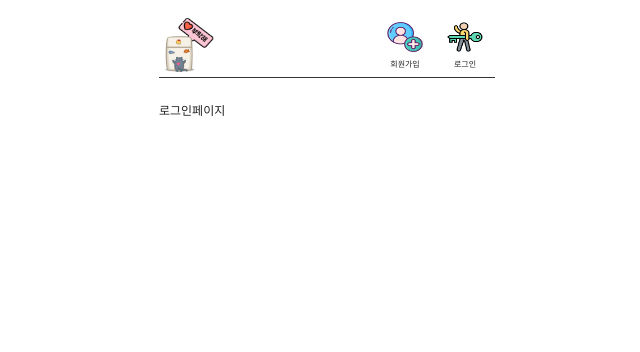
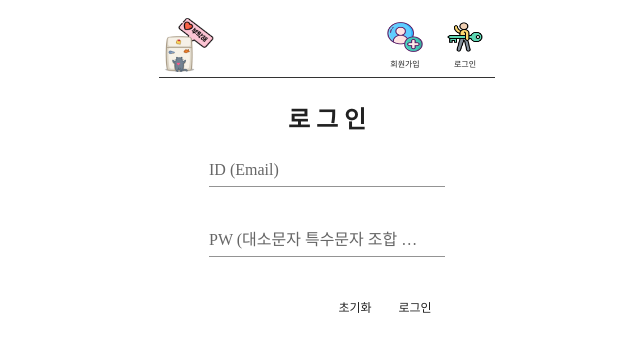
Before and after one commit to JuneHyung/Woo, a Vue app in the folder frontend/: page /login in a window 1280 px wide. Shown: the top 352 px of the page, without its empty margins (313-953 px from the left). Built offline with nearby package versions, Linux system fonts and the light colour scheme; a web font is replaced by a local one.

Commit message:
update S04P31D109-42 : 로그인,회원가입 폼 작성

```diff
--- a/frontend/src/views/member/Login.vue
+++ b/frontend/src/views/member/Login.vue
@@ -1,5 +1,43 @@
 <template>
     <v-container>
-        <p>로그인페이지</p>
+        <div class="loginFormBox">
+            <h1 class="loginTitle">로 그 인</h1>
+            <v-text-field
+                label="ID (Email)"
+                placeholder="ex)ssafy@naver.com"
+                type="string"
+            ></v-text-field>
+            <v-text-field
+                label="PW (대소문자 특수문자 조합 8자 이상)"
+                placeholder="ssafy123!"
+                type="string"
+            ></v-text-field>
+            <v-row>
+                <v-spacer></v-spacer>
+                <button class="resetBtn">초기화</button>
+
+                <button class="loginBtn">로그인</button>
+            </v-row>
+        </div>
     </v-container>
 </template>
+<style scoped>
+.loginFormBox {
+    width: calc(100% - 100px);
+    margin: 0 auto;
+}
+.loginTitle {
+    font-size: 24px;
+    text-align: center;
+}
+.resetBtn {
+    width: 60px;
+    height: 60px;
+    text-align: center;
+}
+.loginBtn {
+    width: 60px;
+    height: 60px;
+    text-align: center;
+}
+</style>
--- a/frontend/src/views/member/SignUp.vue
+++ b/frontend/src/views/member/SignUp.vue
@@ -1,5 +1,95 @@
 <template>
     <v-container>
-        <p>회원가입페이지</p>
+        <div class="signFormBox">
+            <h1 class="signTitle">회 원 가 입</h1>
+            <div class="pb-5">
+                <img v-if="imageUrl == ''" :src="imageUrl" alt="" />
+                <img v-else :src="imageUrl" class="profileImg" alt="profileImg" />
+            </div>
+
+            <v-row>
+                <v-spacer></v-spacer>
+                <p class="profileName">{{ imageName }}</p>
+
+                <input ref="imageInput" type="file" hidden @change="onChangeImages" />
+                <v-btn type="button" @click="onClickImageUpload">이미지 업로드</v-btn>
+            </v-row>
+
+            <v-text-field
+                label="ID (Email)"
+                placeholder="ex)ssafy@naver.com"
+                type="string"
+            ></v-text-field>
+            <v-text-field
+                label="PW (대소문자 특수문자 조합 8자 이상)"
+                placeholder="ssafy123!"
+                type="string"
+            >
+                ></v-text-field
+            >
+            <v-text-field
+                label="PW 확인"
+                placeholder="확인을 위해 한번 더 입력해 주세요."
+                type="string"
+            ></v-text-field>
+            <v-text-field label="닉네임" placeholder="살림왕" type="string"></v-text-field>
+            <v-row>
+                <v-spacer></v-spacer>
+                <button class="resetBtn">초기화</button>
+
+                <button class="registBtn">등록</button>
+            </v-row>
+        </div>
     </v-container>
 </template>
+<script>
+export default {
+    data() {
+        return {
+            imageName: this.imageName,
+            imageUrl: '',
+        };
+    },
+    methods: {
+        onClickImageUpload() {
+            this.$refs.imageInput.click();
+        },
+        onChangeImages(e) {
+            console.log(e.target.files);
+            const file = e.target.files[0];
+            // this.imageFile = file;
+            this.imageUrl = URL.createObjectURL(file);
+            this.imageName = file.name;
+        },
+    },
+};
+</script>
+<style scoped>
+.profileImg {
+    width: 100%;
+    height: 100%;
+}
+.profileName {
+    line-height: 36px;
+    border-bottom: 1px solid black;
+    margin-right: 20px !important;
+}
+.signTitle {
+    font-size: 24px;
+    text-align: center;
+}
+.signFormBox {
+    width: calc(100% - 100px);
+    margin: 0 auto;
+}
+.resetBtn {
+    width: 60px;
+    height: 60px;
+    text-align: center;
+}
+.registBtn {
+    width: 60px;
+    height: 60px;
+    text-align: center;
+}
+</style>
```
